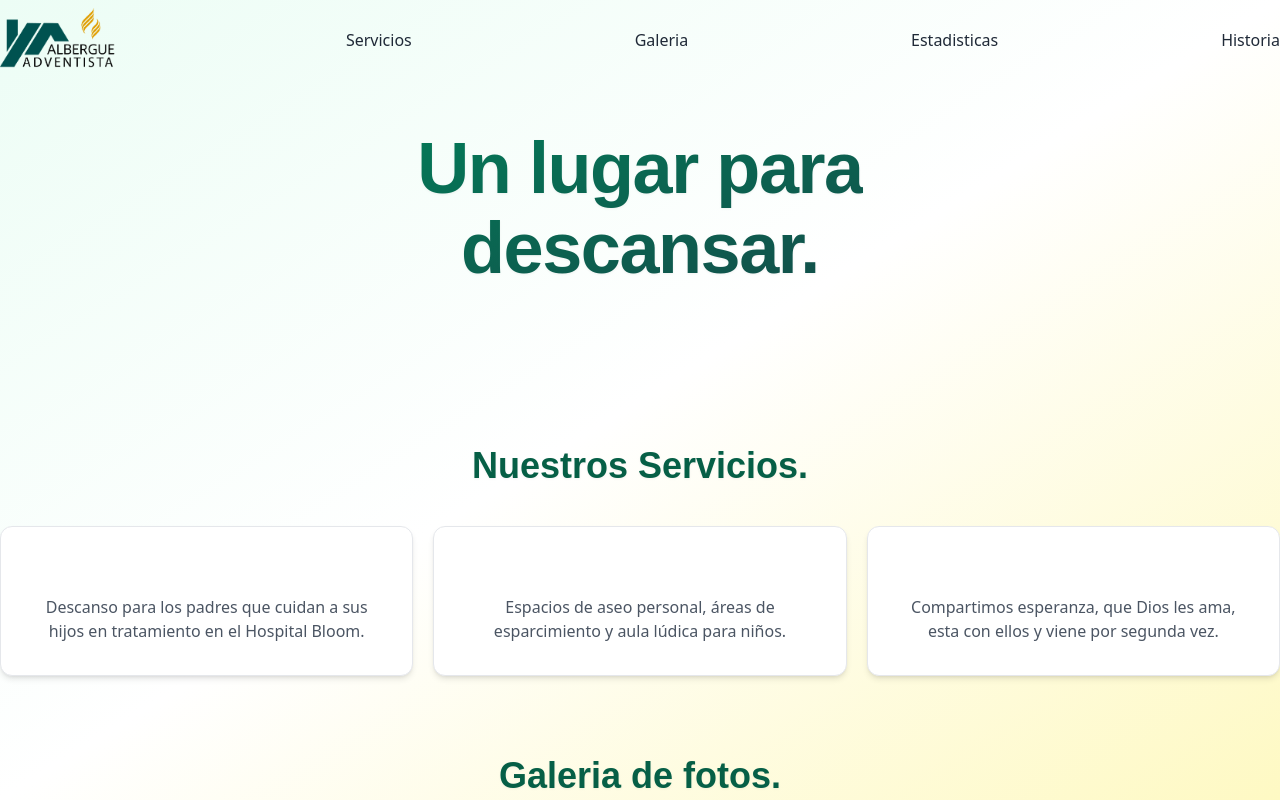
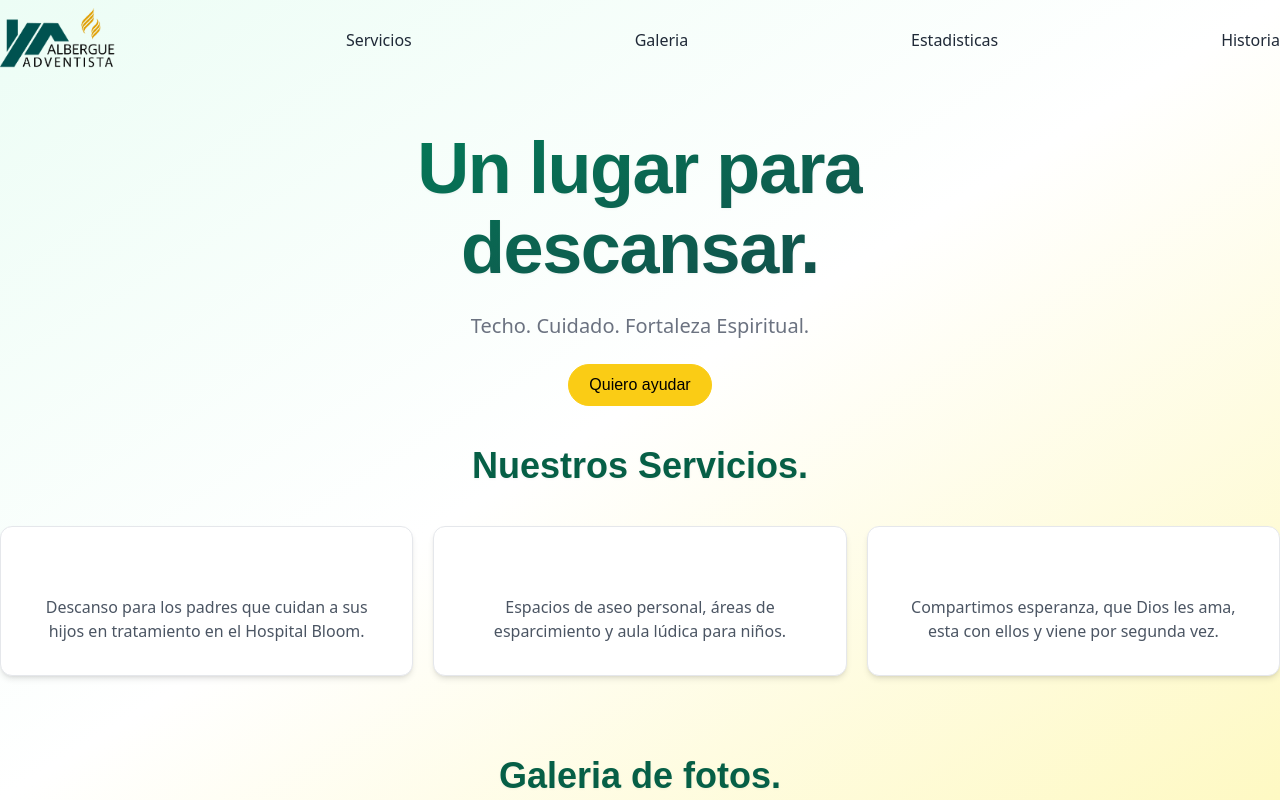
Before and after one commit to iglesia-adventista-miramonte/albergue-website, a Next.js app: page / in a window 1280 px wide. Shown: the top 800 px of the page. Built offline with nearby package versions, Linux system fonts and the light colour scheme; no server answers; a web font is replaced by a local one.

Commit message:
Background is now z -10

```diff
--- a/components/layout/index.tsx
+++ b/components/layout/index.tsx
@@ -28,7 +28,7 @@ export default function Layout({
     <>
       <Meta {...meta} />
       <SignInModal />
-      <div className="fixed h-screen w-full bg-gradient-to-br from-emerald-50 via-white to-yellow-100" />
+      <div className="fixed -z-10 h-screen w-full bg-gradient-to-br from-emerald-50 via-white to-yellow-100" />
       <div
         className={`fixed top-0 w-full ${
           scrolled
```
